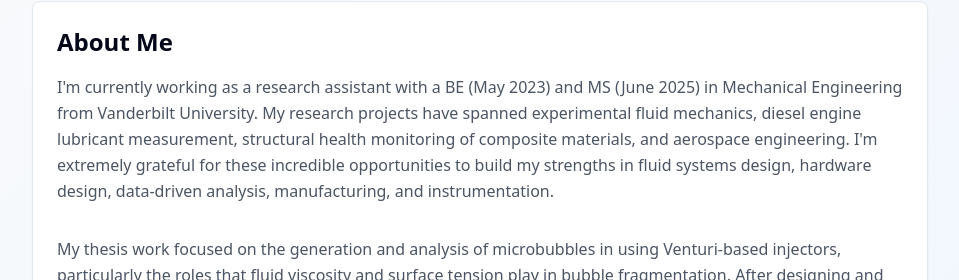
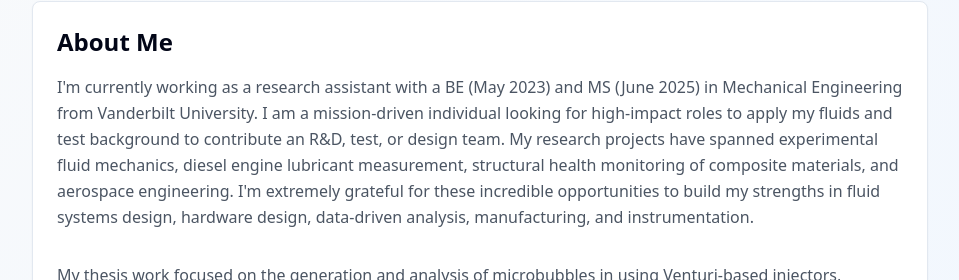
Before and after one commit to andrew-noonan/website, a React (Vite) app: page / in a window 1280 px wide. Shown: the part 248-528 px from the top of the page, without its empty margins (160-1119 px from the left). Built offline with nearby package versions, Linux system fonts and the light colour scheme.

Commit message:
Bio update

```diff
--- a/src/App.jsx
+++ b/src/App.jsx
@@ -141,7 +141,8 @@
       text:  `
 
       I'm currently working as a research assistant with a BE (May 2023) and MS (June 2025) in Mechanical
-      Engineering from Vanderbilt University. My research projects have spanned experimental fluid
+      Engineering from Vanderbilt University. I am a mission-driven individual looking for high-impact roles to
+      apply my fluids and test background to contribute an R&D, test, or design team. My research projects have spanned experimental fluid
       mechanics, diesel engine lubricant measurement, structural health monitoring of composite materials, and aerospace engineering.
       I'm extremely grateful for these incredible opportunities to build my strengths in fluid systems
       design, hardware design, data-driven analysis, manufacturing, and instrumentation.
```
Also changed, not shown: 2 other files (tests, documents, lock files or other folders).
